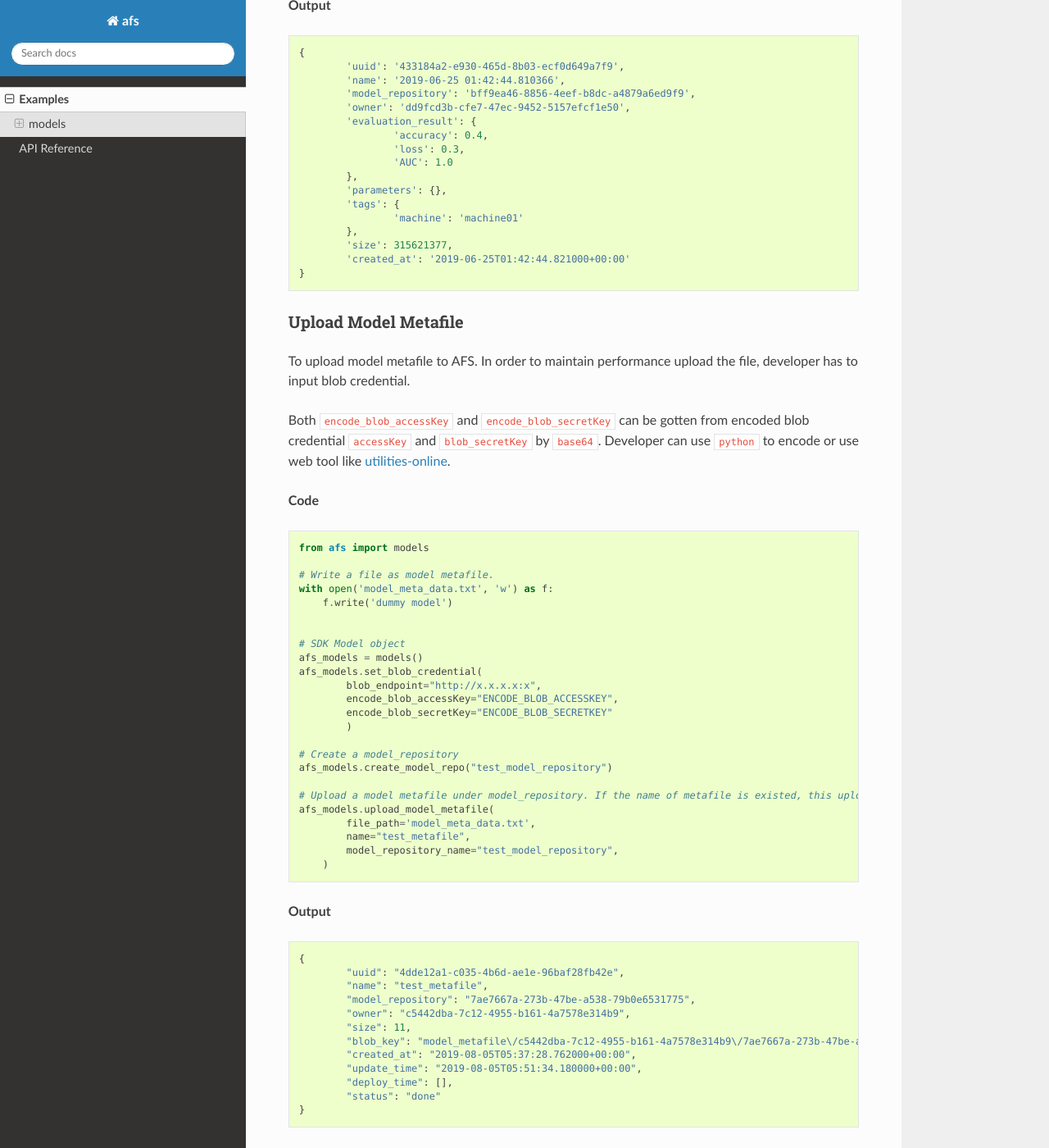
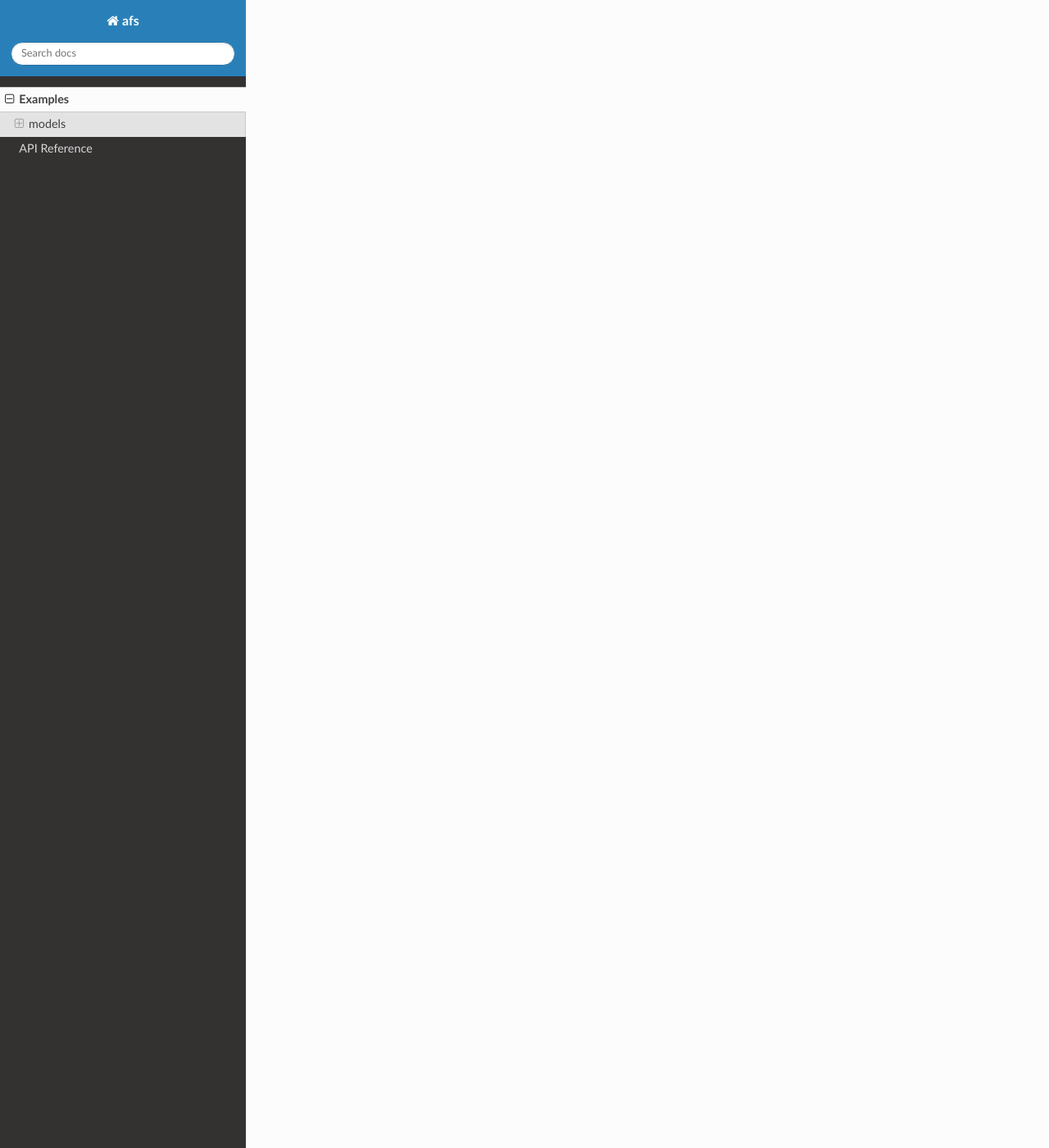
Before and after one commit to WISE-AIFS/afs2-model, a Sphinx documentation site: the page built from docs/Examples.md, in a window 1280 px wide and 1400 px high, scrolled down 4800 px. Shown: the whole window at 82% size. Built offline with Sphinx 7.4.7 and the Read the Docs theme 2.0.0, drawn with Linux system fonts in a browser that asks for light colours; some of the changed text lies outside the part shown.

Commit message:
Update docs/example

````diff
--- a/docs/Examples.md
+++ b/docs/Examples.md
@@ -178,162 +178,6 @@ dl_model.h5
 
 
 
-### upload_model (big model)
-
-How to upload a big model (300MB-1GB) file on notebook.
-
-Both `encode_blob_accessKey` and `encode_blob_secretKey` can be gotten from encoded blob credential `accessKey` and `blob_secretKey` by `base64`. Developer can use `python` to encode or use web tool like [utilities-online](http://www.utilities-online.info/base64/#.XRG3H9MzbOQ).
-
-
-**Code**
-
-```
-from afs import models
-
-# Write a big file as 301 MB model file.
-f = open('big_model.h5', "wb")
-f.seek((301 * 1024 * 1024 + 1) - 1)
-f.write(b"\0")
-f.close()
-
-# User-define evaluation result
-extra_evaluation = {
-    'AUC': 1.0
-}
-
-# User-define Tags
-tags = {'machine': 'machine01'}
-
-# Model object
-afs_models = models()
-afs_models.set_blob_credential(
-	blob_endpoint="http://x.x.x.x:x",
-	encode_blob_accessKey="ENCODE_BLOB_ACCESSKEY",
-	encode_blob_secretKey="ENCODE_BLOB_SECRETKEY"
-	)
-
-
-# Upload the model to repository and the repository name is the same as file name.
-# Accuracy and loss is necessary, but extra_evaluation and tags are optional.
-afs_models.upload_model(
-    model_path='big_model.h5',
-	accuracy=0.4,
-	loss=0.3,
-	extra_evaluation=extra_evaluation,
-	tags=tags,
-	model_repository_name='model.h5',
-	blob_mode=True)
-
-```
-
-(Update 2019-09-18) Using `AFS 2.1.27006` or later, the `set_blob_credential` method can be ignored. Like the following:
-
-```
-from afs import models
-
-# Write a big file as 301 MB model file.
-f = open('big_model.h5', "wb")
-f.seek((301 * 1024 * 1024 + 1) - 1)
-f.write(b"\0")
-f.close()
-
-# User-define evaluation result
-extra_evaluation = {
-    'AUC': 1.0
-}
-
-# User-define Tags
-tags = {'machine': 'machine01'}
-
-# Model object
-afs_models = models()
-
-# Upload the model to repository and the repository name is the same as file name.
-# Accuracy and loss is necessary, but extra_evaluation and tags are optional.
-afs_models.upload_model(
-    model_path='big_model.h5',
-	accuracy=0.4,
-	loss=0.3,
-	extra_evaluation=extra_evaluation,
-	tags=tags, model_repository_name='model.h5',
-	blob_mode=True)
-
-```
-
-
-**Output**
-```
-{
-	'uuid': '433184a2-e930-465d-8b03-ecf0d649a7f9',
-	'name': '2019-06-25 01:42:44.810366',
-	'model_repository': 'bff9ea46-8856-4eef-b8dc-a4879a6ed9f9',
-	'owner': 'dd9fcd3b-cfe7-47ec-9452-5157efcf1e50',
-	'evaluation_result': {
-		'accuracy': 0.4,
-		'loss': 0.3,
-		'AUC': 1.0
-	},
-	'parameters': {},
-	'tags': {
-		'machine': 'machine01'
-	},
-	'size': 315621377,
-	'created_at': '2019-06-25T01:42:44.821000+00:00'
-}
-```
-
-
-### Upload Model Metafile
-To upload model metafile to AFS. In order to maintain performance upload the file, developer has to input blob credential.
-
-Both `encode_blob_accessKey` and `encode_blob_secretKey` can be gotten from encoded blob credential `accessKey` and `blob_secretKey` by `base64`. Developer can use `python` to encode or use web tool like [utilities-online](http://www.utilities-online.info/base64/#.XRG3H9MzbOQ).
-
-
-**Code**
-```
-from afs import models
-
-# Write a file as model metafile.
-with open('model_meta_data.txt', 'w') as f:
-    f.write('dummy model')
-
-
-# SDK Model object
-afs_models = models()
-afs_models.set_blob_credential(
-	blob_endpoint="http://x.x.x.x:x",
-	encode_blob_accessKey="ENCODE_BLOB_ACCESSKEY",
-	encode_blob_secretKey="ENCODE_BLOB_SECRETKEY"
-	)
-
-# Create a model_repository
-afs_models.create_model_repo("test_model_repository")
-
-# Upload a model metafile under model_repository. If the name of metafile is existed, this upload will overwrite.
-afs_models.upload_model_metafile(
-        file_path='model_meta_data.txt',
-        name="test_metafile",
-        model_repository_name="test_model_repository",
-    )
-```
-
-**Output**
-```
-{
-	"uuid": "4dde12a1-c035-4b6d-ae1e-96baf28fb42e",
-	"name": "test_metafile",
-	"model_repository": "7ae7667a-273b-47be-a538-79b0e6531775",
-	"owner": "c5442dba-7c12-4955-b161-4a7578e314b9",
-	"size": 11,
-	"blob_key": "model_metafile\/c5442dba-7c12-4955-b161-4a7578e314b9\/7ae7667a-273b-47be-a538-79b0e6531775\/4dde12a1-c035-4b6d-ae1e-96baf28fb42e",
-	"created_at": "2019-08-05T05:37:28.762000+00:00",
-	"update_time": "2019-08-05T05:51:34.180000+00:00",
-	"deploy_time": [],
-	"status": "done"
-}
-```
-
-
 ### [Advanced] Token download_model
 
 
````
Also changed, not shown: other parts of docs/Examples.md (+1 -1 lines).
